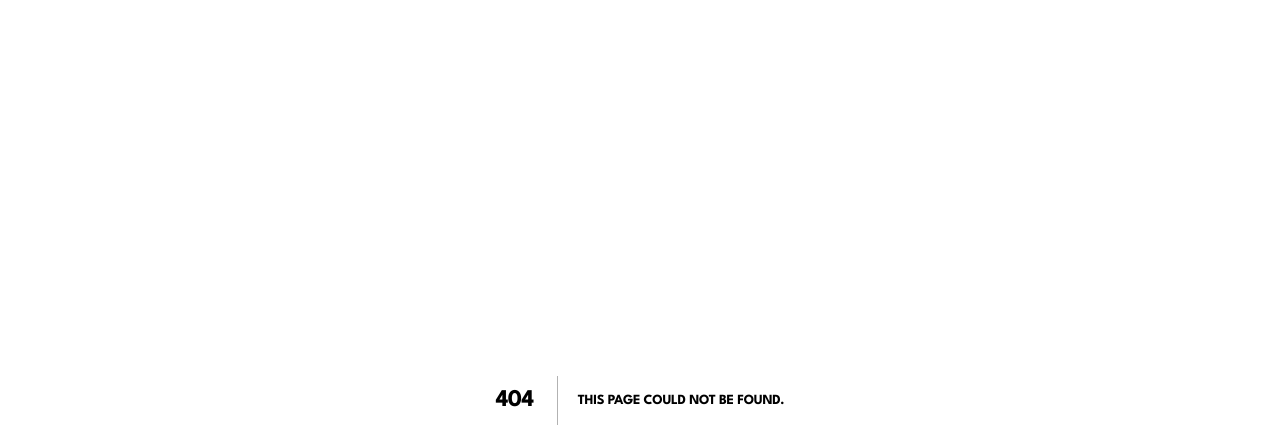
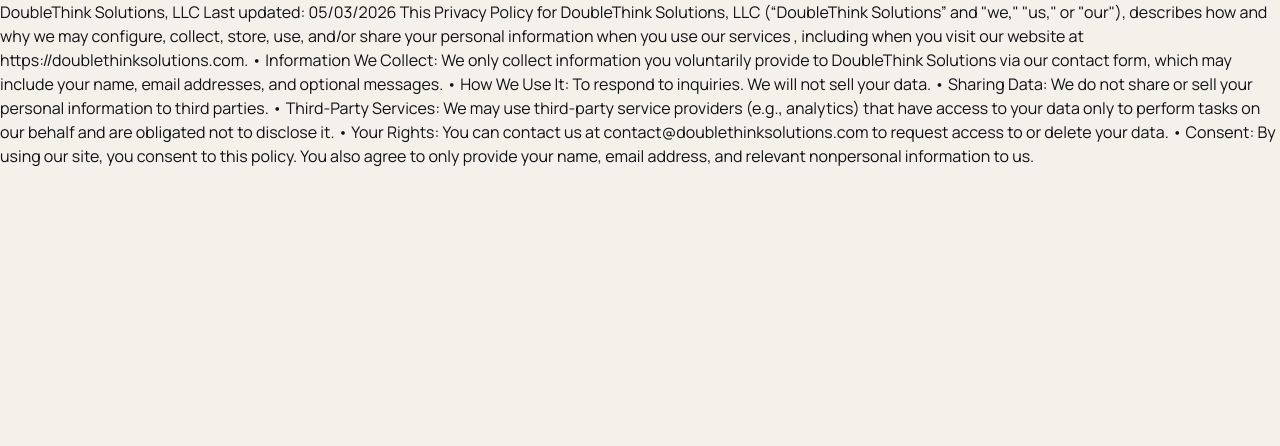
Before and after one commit to DoubleThinkSolutions/doublethink-landing-page, a Next.js app: page /privacy in a window 1280 px wide. Before the commit this address had no page. Shown: the top 446 px of the page. Built offline with nearby package versions, Linux system fonts and the light colour scheme.

Commit message:
Added basic privacy policy

```diff
--- /dev/null
+++ b/app/privacy/PrivacyClient.tsx
@@ -0,0 +1,24 @@
+export default function PrivacyClient() {
+  return (
+    <div className="min-h-screen bg-background text-foreground font-sans selection:bg-teal-sovereign selection:text-cream-library">
+DoubleThink Solutions, LLC
+Last updated: 05/03/2026
+This Privacy Policy for DoubleThink Solutions, LLC (“DoubleThink Solutions” and "we," "us," or
+"our"), describes how and why we may configure, collect, store, use, and/or share your personal
+information when you use our services , including when you visit our website at
+https://doublethinksolutions.com.
+• Information We Collect: We only collect information you voluntarily provide to DoubleThink
+Solutions via our contact form, which may include your name, email addresses, and optional
+messages.
+• How We Use It: To respond to inquiries. We will
+not sell your data.
+• Sharing Data: We do not share or sell your personal information to third parties.
+• Third-Party Services: We may use third-party service providers (e.g., analytics) that have access
+to your data only to perform tasks on our behalf and are obligated not to disclose it.
+• Your Rights: You can contact us at contact@doublethinksolutions.com to request access to or delete your
+data.
+• Consent: By using our site, you consent to this policy. You also agree to only provide your name,
+email address, and relevant nonpersonal information to us.
+    </div>
+  );
+}
--- /dev/null
+++ b/app/privacy/page.tsx
@@ -0,0 +1,7 @@
+import PrivacyClient from "./PrivacyClient";
+
+export default function PrivacyPage() {
+  return (
+    <PrivacyClient></PrivacyClient>
+  );
+}
```
